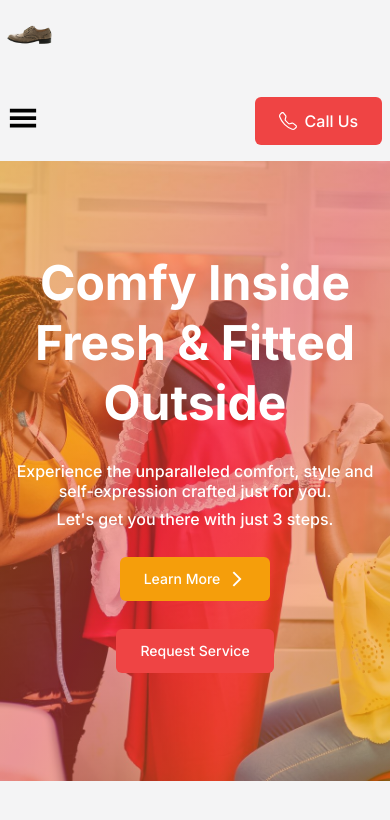
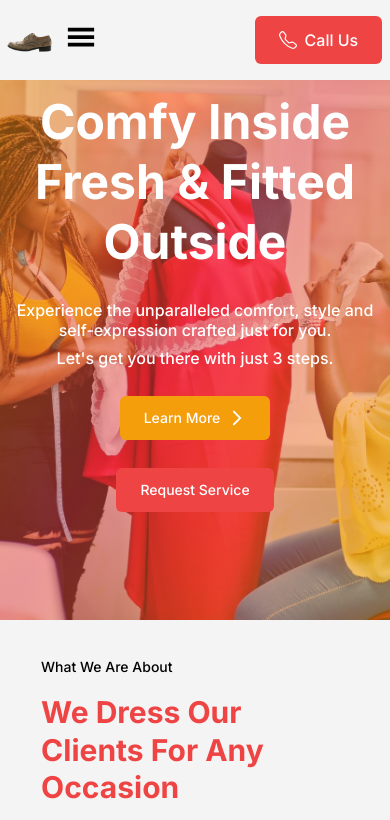
Before and after one commit to mmesomasaint/hulksmasher, a Next.js app: page / in a window 390 px wide. Shown: the top 820 px of the page. Built offline with nearby package versions, Linux system fonts and the light colour scheme.

Commit message:
Fix: Make the nav fixed to top

```diff
--- a/app/page.tsx
+++ b/app/page.tsx
@@ -16,10 +16,10 @@ export default function Home() {
   return (
     <main>
       <div className='min-h-screen'>
-        <header className='static sm:fixed sm:top-0 sm:inset-x-0 sm:z-50 w-full bg-zinc-100'>
+        <header className='fixed top-0 inset-x-0 z-50 w-full bg-zinc-100'>
           <div className='max-w-[90rem] mx-auto w-full'>
-            <div className='w-full lg:w-[90%] xl:w-[80%] mx-auto py-4 flex flex-wrap justify-between items-center gap-6'>
-              <div className='px-[1%] flex-shrink-0 w-full sm:w-fit'>
+            <div className='w-full lg:w-[90%] xl:w-[80%] mx-auto py-4 flex flex-wrap justify-between items-center gap-0 sm:gap-6'>
+              <div className='px-[1%] shrink sm:flex-shrink-0 sm:w-fit'>
                 <Image src='/1-shoe.png' width={50} height={30} alt='logo' />
               </div>
               <div className='col-span-3 flex justify-between items-center gap-7'>
@@ -44,7 +44,7 @@ export default function Home() {
                   </span>
                 </div>
               </div>
-              <div className='sticky top-0 z-50 flex justify-between sm:justify-end items-center w-full sm:w-fit gap-3 bg-zinc-100 px-[2%]'>
+              <div className='flex justify-between sm:justify-end items-center grow sm:w-fit gap-3 bg-zinc-100 px-[2%]'>
                 <div className='block lg:hidden'>
                   <ResponsiveNav />
                 </div>
```
